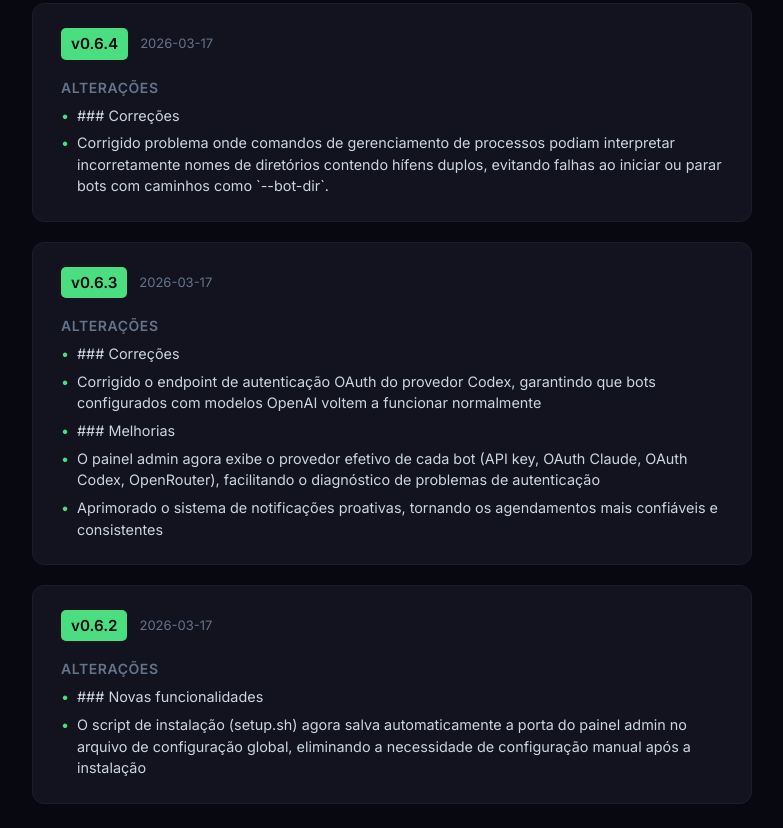
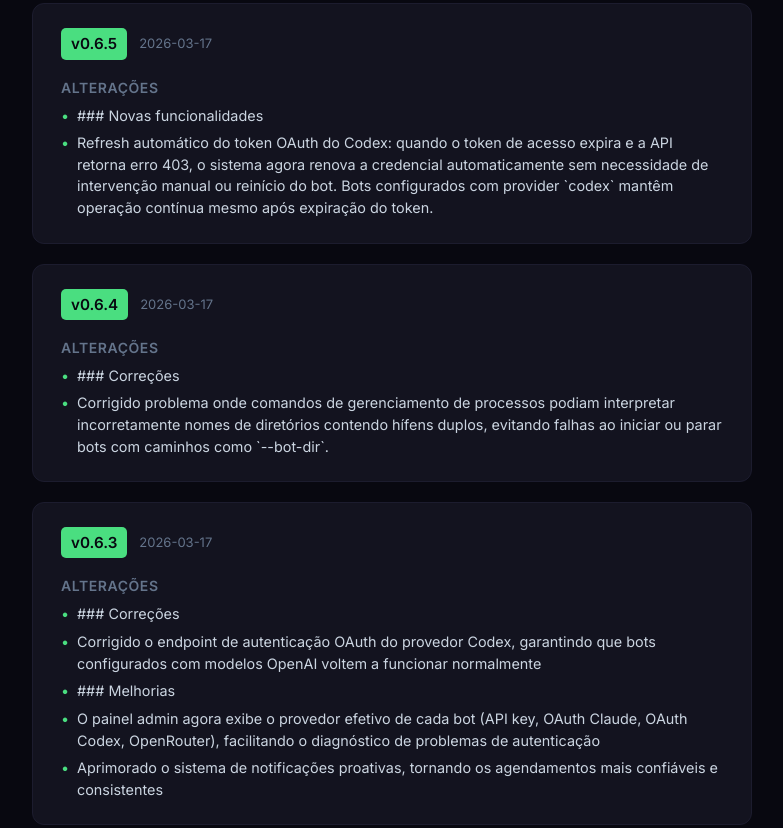
Before and after one commit to alozs/smb-claw, a plain HTML site: page index.html in a window 1280 px wide. Shown: the part 4293-5121 px from the top of the page, without its empty margins (248-1031 px from the left). Drawn offline with Linux system fonts and the light colour scheme.

Commit message:
release: v0.6.5

```diff
--- a/index.html
+++ b/index.html
@@ -833,6 +833,19 @@
         <!-- CHANGELOG_START -->
                 <div class="cl-entry">
           <div class="cl-header">
+            <span class="cl-version">v0.6.5</span>
+            <span class="cl-date">2026-03-17</span>
+          </div>
+          <div class="cl-body">
+            <p><strong>Alterações</strong></p>
+            <ul>
+              <li>### Novas funcionalidades</li>
+              <li>Refresh automático do token OAuth do Codex: quando o token de acesso expira e a API retorna erro 403, o sistema agora renova a credencial automaticamente sem necessidade de intervenção manual ou reinício do bot. Bots configurados com provider `codex` mantêm operação contínua mesmo após expiração do token.</li>
+            </ul>
+          </div>
+        </div>
+        <div class="cl-entry">
+          <div class="cl-header">
             <span class="cl-version">v0.6.4</span>
             <span class="cl-date">2026-03-17</span>
           </div>
@@ -860,19 +873,6 @@
             </ul>
           </div>
         </div>
-        <div class="cl-entry">
-          <div class="cl-header">
-            <span class="cl-version">v0.6.2</span>
-            <span class="cl-date">2026-03-17</span>
-          </div>
-          <div class="cl-body">
-            <p><strong>Alterações</strong></p>
-            <ul>
-              <li>### Novas funcionalidades</li>
-              <li>O script de instalação (setup.sh) agora salva automaticamente a porta do painel admin no arquivo de configuração global, eliminando a necessidade de configuração manual após a instalação</li>
-            </ul>
-          </div>
-        </div>
         <!-- CHANGELOG_END -->
       </div>
       <div style="text-align:center;margin-top:28px">
```
Also changed, not shown: 2 other files.
